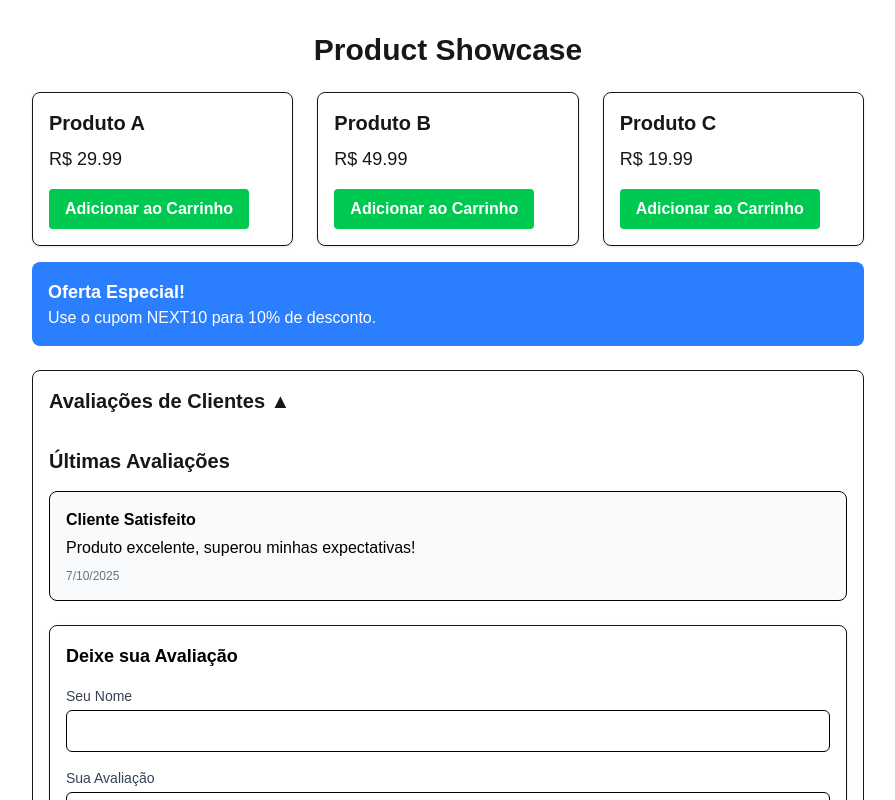
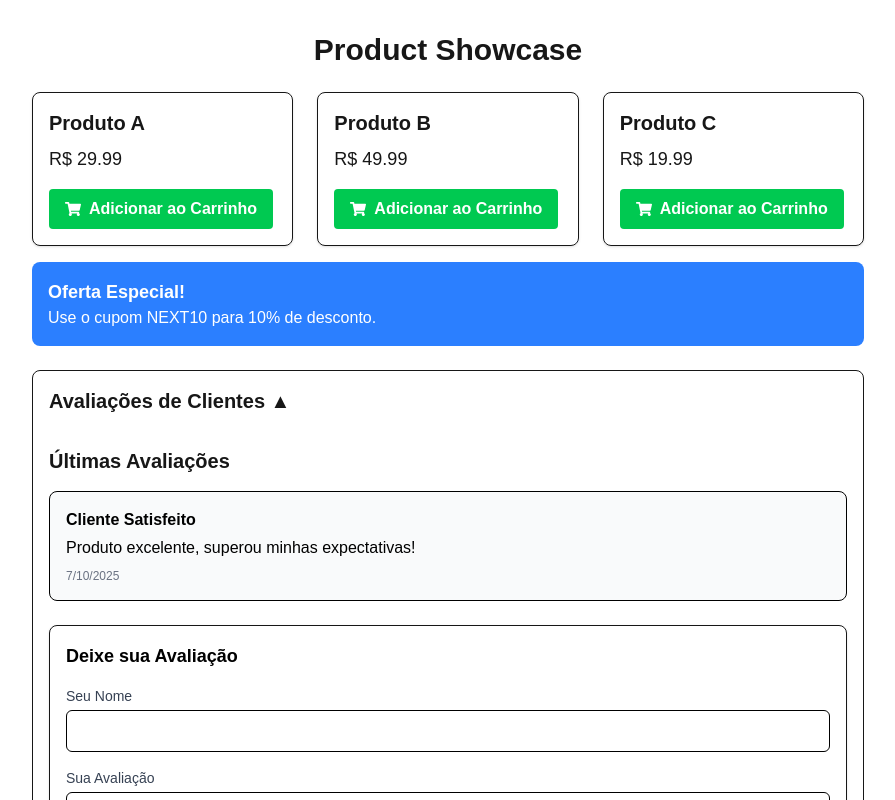
Before and after one commit to vinimarcili/fiap-on-nextjs-frontend-01, a Next.js app: page / in a window 1280 px wide. Shown: the top 800 px of the page, without its empty margins (192-1087 px from the left). Built offline with nearby package versions, Linux system fonts and the light colour scheme.

Commit message:
Add react-icons dependency and update AddToCartButton component to include shopping cart icon

```diff
--- a/src/app/(components)/AddToCartButton.tsx
+++ b/src/app/(components)/AddToCartButton.tsx
@@ -1,6 +1,7 @@
 "use client"; // Marca este como um Client Component
 
 import { useState } from 'react';
+import { FaShoppingCart } from 'react-icons/fa';
 
 export default function AddToCartButton({ productId }: { productId: number }) {
   const [isAdded, setIsAdded] = useState(false);
@@ -15,9 +16,9 @@ export default function AddToCartButton({ productId }: { productId: number }) {
     <button
       onClick={handleAddToCart}
       disabled={isAdded}
-      className="bg-green-500 hover:bg-green-600 text-white font-bold py-2 px-4 rounded disabled:bg-gray-400"
+      className="flex items-center justify-center gap-2 bg-green-500 hover:bg-green-600 text-white font-bold py-2 px-4 rounded disabled:bg-gray-400"
     >
-      {isAdded ? 'Adicionado!' : 'Adicionar ao Carrinho'}
+      <FaShoppingCart />{isAdded ? 'Adicionado!' : 'Adicionar ao Carrinho'}
     </button>
   );
 }
```
Also changed, not shown: package.json (+6 -5 lines), 1 other file (tests, documents, lock files or other folders).
